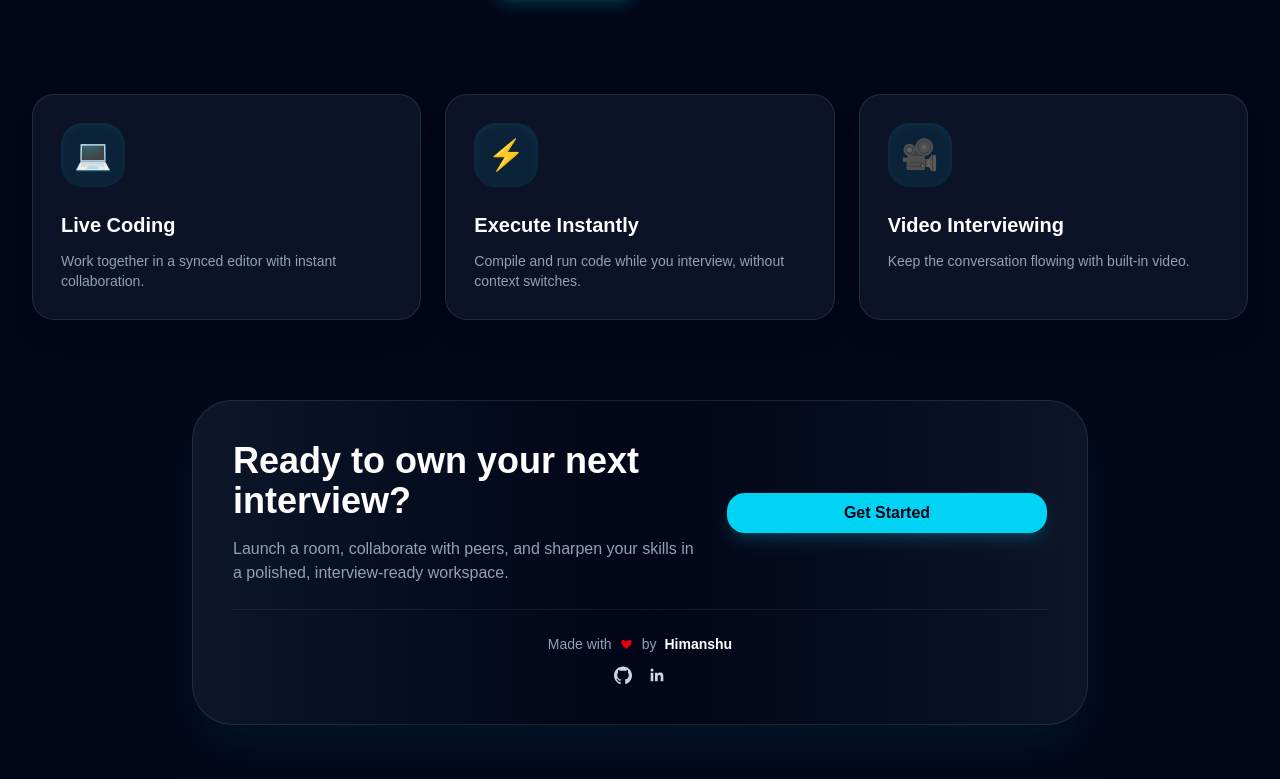
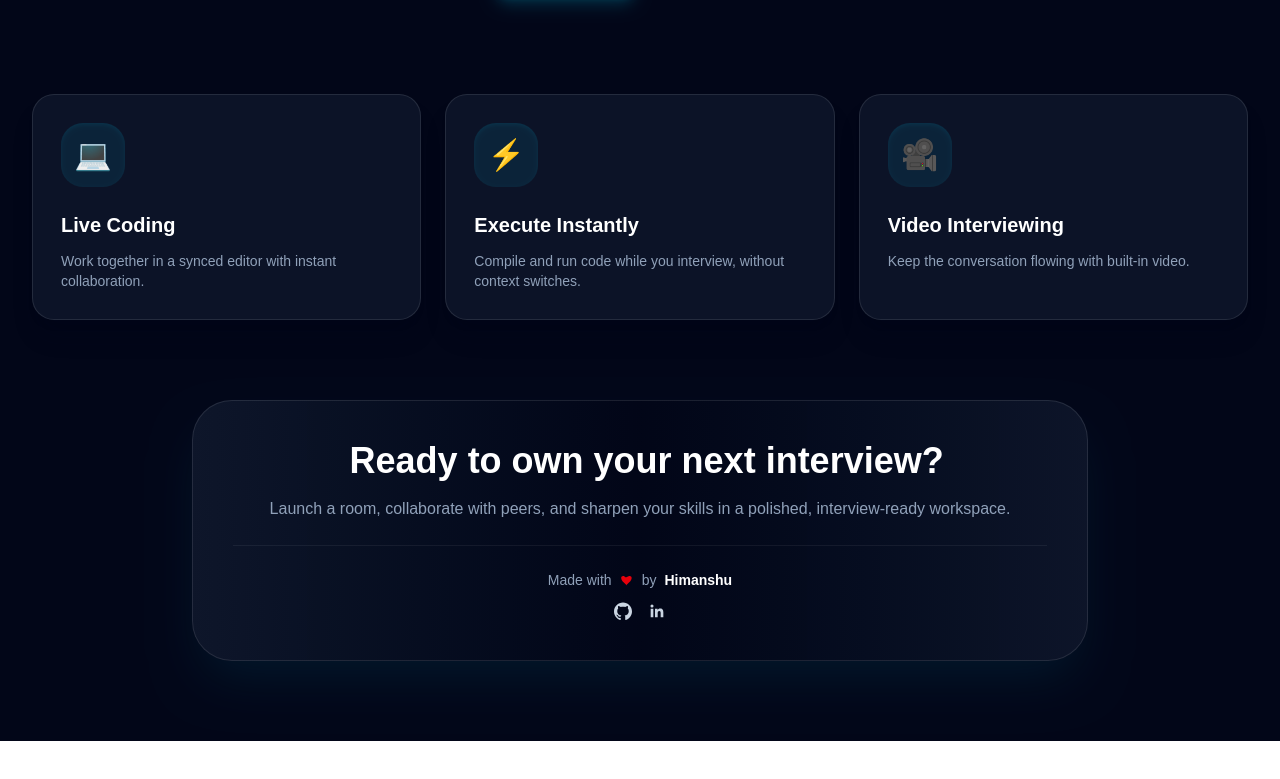
Before and after one commit to hp1430/CodeNexus, a React app in the folder frontend/: page / in a window 1280 px wide. Shown: the part 549-1328 px from the top of the page. After the commit the page ends 1290 px from the top, so only its background shows below. Built offline with nearby package versions, Linux system fonts and the light colour scheme; no server answers; the HTML template or start-up script is replaced by a standard one.

Commit message:
improved css

```diff
--- a/frontend/src/components/organisms/Homepage/CtaSection/CtaSection.jsx
+++ b/frontend/src/components/organisms/Homepage/CtaSection/CtaSection.jsx
@@ -4,9 +4,9 @@ export default function CTA() {
   return (
     <section className="py-20 px-6 sm:px-10">
       <div className="mx-auto max-w-4xl overflow-hidden rounded-[2.5rem] border border-white/10 bg-linear-to-r from-slate-900/95 via-slate-950 to-slate-900/90 p-10 shadow-2xl shadow-cyan-500/10">
-        <div className="flex flex-col items-center justify-between gap-6 text-center lg:flex-row lg:text-left">
+        <div className="flex flex-col items-center gap-6 text-center lg:flex-row lg:text-left lg:items-center lg:justify-center">
           <div>
-            <h2 className="text-3xl font-semibold text-white sm:text-4xl">
+            <h2 className="text-3xl font-semibold text-white sm:text-4xl pl-20">
               Ready to own your next interview?
             </h2>
             <p className="mt-4 text-slate-400">
@@ -14,9 +14,7 @@ export default function CTA() {
               a polished, interview-ready workspace.
             </p>
           </div>
-          <Button variant="primary" className="w-full max-w-xs">
-            Get Started
-          </Button>
+          {/* button intentionally removed to simplify CTA */}
         </div>
         <div className="mt-6 border-t border-white/6 pt-6 text-center">
           <p className="text-sm text-slate-400 flex items-center justify-center gap-2">
```
